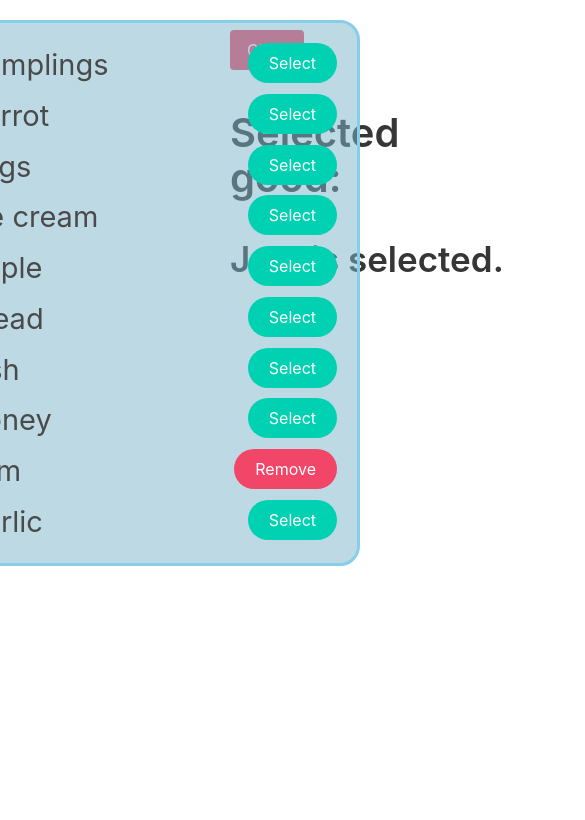
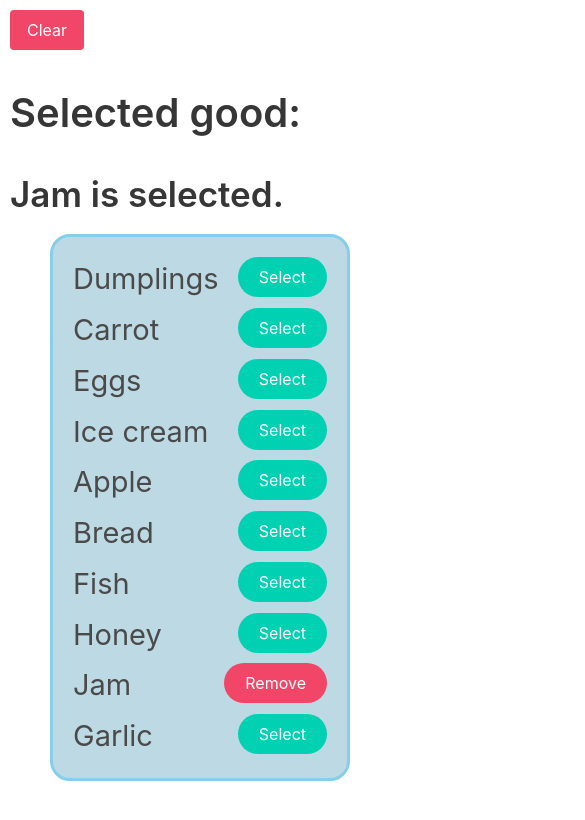
Before and after one commit to mate-academy/react_goods-selector, a React (Create React App) app: page / in a window 390 px wide. Shown: the top 820 px of the page, 585 px wide, since content can reach past the window. Built offline with nearby package versions, Linux system fonts and the light colour scheme.

Commit message:
fix for phone

```diff
--- a/src/App.scss
+++ b/src/App.scss
@@ -37,3 +37,24 @@ body {
 
   }
 }
+
+@media (max-width: 900px) {
+  body {
+    margin: 10px;
+    padding: 0;
+    display: flex;
+    flex-direction: row;
+    flex-wrap: wrap;
+  }
+
+  .good {
+    &__subtitle {
+      width: 300px;
+    }
+
+    &__list {
+      position: static;
+      width: 300px;
+    }
+  }
+}
```
